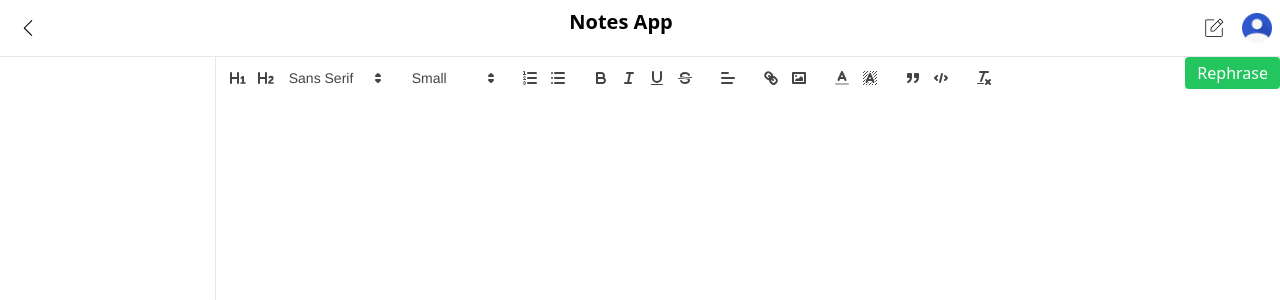
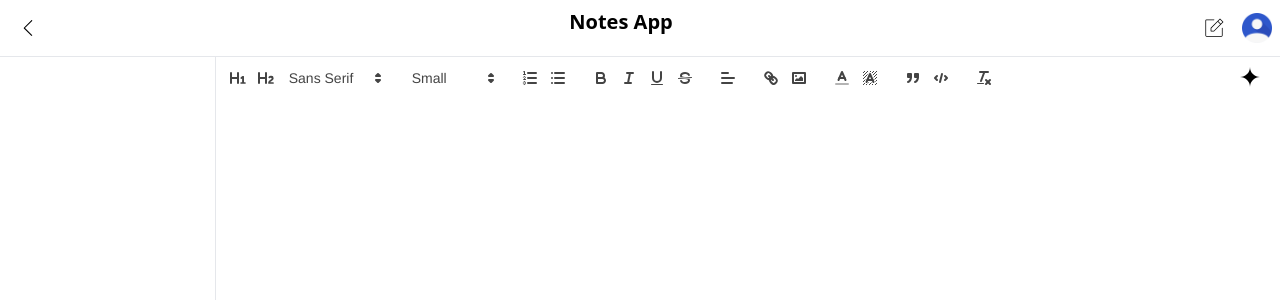
Before and after one commit to USANJAY05/notes-app, a React (Vite) app: page / in a window 1280 px wide. Shown: the top 300 px of the page. Built offline with nearby package versions, Linux system fonts and the light colour scheme.

Commit message:
added logo

```diff
--- a/src/pages/Notes.jsx
+++ b/src/pages/Notes.jsx
@@ -8,6 +8,7 @@ import { addItems, updateNoteContent, deleteItem } from "../redux/slice/items-sl
 import { setNote } from "../redux/slice/note-slice.js";
 import { useNavigate, useParams } from "react-router";
 import { debounce } from "lodash";
+import { SiGooglegemini } from "react-icons/si";
 
 const Notes = () => {
   const note = useSelector((state) => state.note.notes);
@@ -120,9 +121,9 @@ const handleEditorChange = useMemo(() => {
       <div className="flex justify-between items-center mb-4 fixed right-0">
         <button
           onClick={handleRephrase}
-          className="bg-green-500 text-white px-3 py-1 rounded"
+          className=" dark:text-white text-xl w-10 h-10 rounded hover:text-yellow-300"
         >
-          Rephrase
+          <SiGooglegemini />
         </button>
       </div>
 
```
